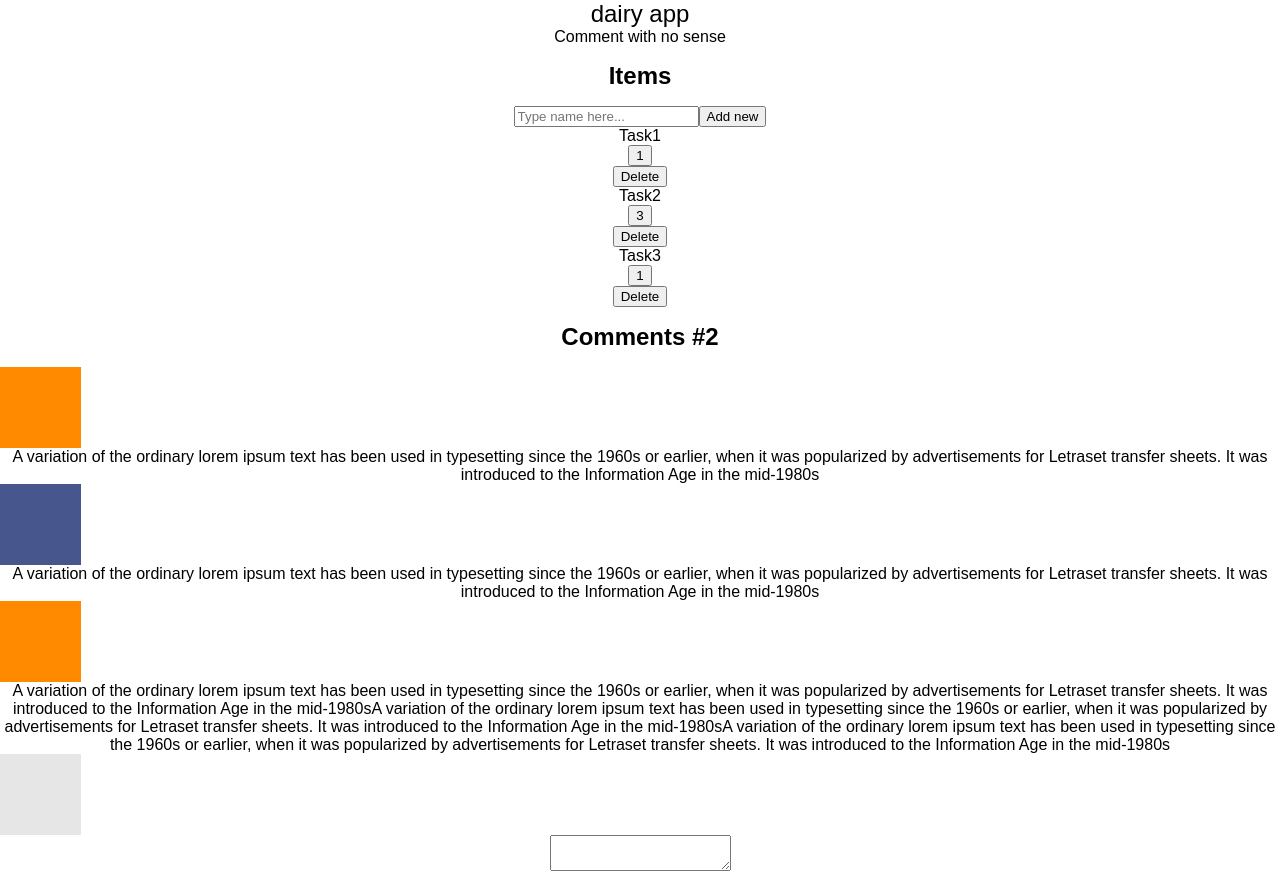
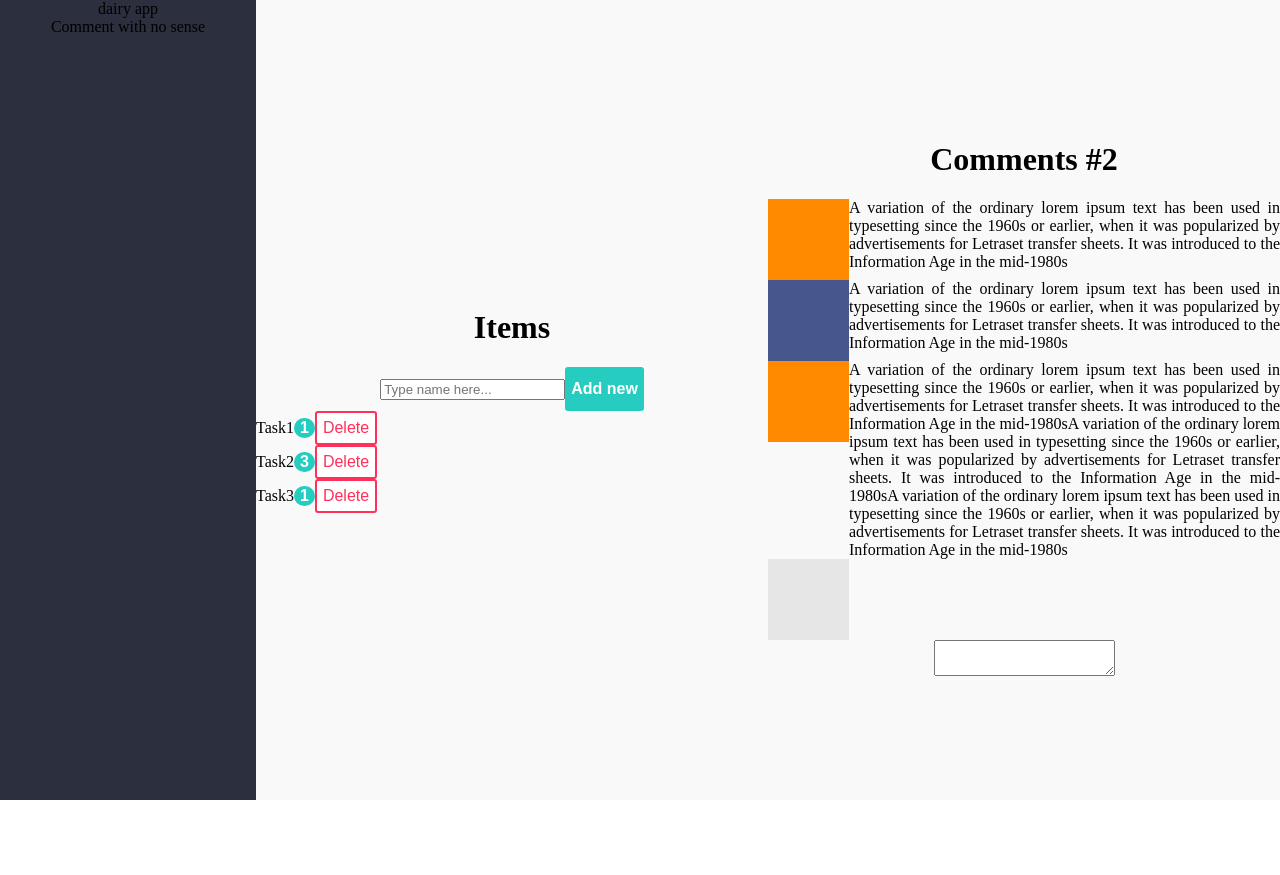
Before and after one commit to mudovytskyi/dairy-app.github.io, a React (Create React App) app: page / in a window 1280 px wide. After the commit the page ends 800 px from the top, so only its background shows below. Built offline with nearby package versions, Linux system fonts and the light colour scheme.

Commit message:
styling UI

```diff
--- /dev/null
+++ b/src/components/App.1.css
@@ -0,0 +1,126 @@
+.root {
+  width: 100%;
+  display: inline;
+  margin: auto;
+}
+.App {
+  text-align: center;
+  font-family: "OpenSans";
+  background-color: #f9f9f9;
+  display: inline;
+  /* width: 100%; */
+}
+
+.App-title {
+  font-size: 2.25em;
+  text-transform: uppercase;
+  color: #ffffff;
+  background-color: inherit;
+  font-weight: 300;
+}
+
+.App-slogan {
+  font-size: 1.5em;
+  color: #808080;
+  background-color: inherit;
+}
+
+.DiaryCover {
+  float: left;
+  background-color: #2b2f3e;
+  /* width: 23%; */
+  height: 100%;
+  display: inline;
+}
+
+.DiaryContent {
+  float: right;
+  background-color: #2b2f3e;
+  /* width: 77%; */
+  height: 100%;
+  /* overflow: auto; */
+  display: inline;
+}
+
+/* .Diary */
+/* .App-logo {
+  animation: App-logo-spin infinite 20s linear;
+  height: 80px;
+} */
+
+.App-header {
+  background-color: #222;
+  height: 150px;
+  padding: 20px;
+  color: white;
+}
+/*
+.App-intro {
+  font-size: large;
+} */
+
+
+/*
+
+Tasks
+
+*/
+
+input[type="button"] , input[type="submit"] {
+  background-color: #27ccc0;
+  color: #ffffff;
+  border: none;
+  border-radius: 3px;
+  text-align: center;
+  margin:0;
+  font-weight: 600;
+  font-size: 1em;
+  height: 3.75em;
+}
+
+.num-comments input[type="button"] {
+  border-radius: 10px;
+  height: 2em;
+}
+
+.delete-btn input[type="button"] {
+  background-color: #ffffff;
+  color: #ff305a;
+
+  height: 3.125em;
+  font-weight: 400;
+  border: 2px solid #ff305a
+}
+.TaskList {
+  overflow: scroll;
+}
+
+.TaskRecord {
+  width: 100%;
+  margin: auto;
+  display: inline;
+  overflow: auto;
+}
+
+.CommentList {
+  overflow: scroll;
+}
+
+.placeholder-icon {
+  width: 81px;
+  height: 81px;
+  background-color: #e6e6e6;
+}
+
+.CommentRecord:nth-child(odd) .placeholder-icon {
+  background-color: #ff8a00;
+}
+
+.CommentRecord:nth-child(even) .placeholder-icon{
+  background-color: #47568c;
+}
+/*
+@keyframes App-logo-spin {
+  from { transform: rotate(0deg); }
+  to { transform: rotate(360deg); }
+} */
--- a/src/components/App.css
+++ b/src/components/App.css
@@ -1,28 +1,132 @@
+html, body {
+  /* width: 100%;
+  display: inline;
+  margin: auto; */
+  font-family: "OpenSans";
+  display: flex;
+  height: 100%;
+  width: 100%;
+}
+
 .App {
   text-align: center;
+  background-color: #f9f9f9;
+  height: 100%;
+  width: 100%;
+  margin: auto;
+  align-content: space-around;
+  /* display: inline-flex; */
+}
+/*
+.App-title {
+  font-size: 2.25em;
+  text-transform: uppercase;
+  color: #ffffff;
+  background-color: inherit;
+  font-weight: 300;
 }
 
-.App-logo {
-  animation: App-logo-spin infinite 20s linear;
-  height: 80px;
+.App-slogan {
+  font-size: 1.5em;
+  color: #808080;
+  background-color: inherit;
+}
+*/
+.DairyCover {
+  float: left;
+  background-color: #2b2f3e;
+  width: 20%;
+  height: 100%;
 }
 
-.App-header {
-  background-color: #222;
-  height: 150px;
-  padding: 20px;
-  color: white;
+.DairyContent {
+  float: right;
+  background-color: #f9f9f9;
+  display: flex;
+  width: 80%;
+  height: 100%;
+
+  /* border: 3px solid #333; */
 }
 
-.App-title {
-  font-size: 1.5em;
+.TaskListView {
+  width: 100%;
+  align-content: center;
+}
+.AddTaskBar , .AddTaskBar form {
+  width: 100%;
+
+}
+.TaskList {
+ width: 100%;
+ /* margin: auto; */
+ overflow: scroll;
+ scroll-behavior: auto;
 }
 
-.App-intro {
-  font-size: large;
+.TaskRecord {
+  border: 2px solid #000 top;
+  width: 100%;
+  display: flex;
+  /* width: inherit; */
+  /* flex-wrap: wrap; */
+  align-items: center;
 }
+    .task-name {
+      /* width: 70%; */
+      text-align: left;
+    }
 
 
+    input[type="button"] , input[type="submit"] {
+      background-color: #27ccc0;
+      color: #ffffff;
+      border: none;
+      border-radius: 3px;
+      text-align: center;
+      margin:0;
+      font-weight: 600;
+      font-size: 1em;
+      height: 2.75em;
+    }
+
+    .num-comments input[type="button"] {
+      border-radius: 10px;
+      height: 1.2em;
+      float: left;
+    }
+
+    .delete-btn input[type="button"] {
+      background-color: #ffffff;
+      color: #ff305a;
+      float: right;
+      height: 2.125em;
+      font-weight: 400;
+      border: 2px solid #ff305a
+    }
+.CommentListView {
+  width: 100%;
+  align-content: center;
+}
+.CommentList {
+  width: 100%;
+  overflow: scroll;
+  scroll-behavior: auto;
+
+}
+.CommentRecord {
+  width: 100%;
+  display: flex;
+  align-self: auto;
+  align-items: flex-start;
+  align-content: space-between;
+
+}
+.comment-name {
+  display: block;
+  width: 100%;
+  text-align: justify;
+}
 
 .placeholder-icon {
   width: 81px;
@@ -37,6 +141,83 @@
 .CommentRecord:nth-child(even) .placeholder-icon{
   background-color: #47568c;
 }
+/* .Diary */
+/* .App-logo {
+  animation: App-logo-spin infinite 20s linear;
+  height: 80px;
+} */
+
+/* .App-header {
+  background-color: #222;
+  height: 150px;
+  padding: 20px;
+  color: white;
+} */
+/*
+.App-intro {
+  font-size: large;
+} */
+
+
+/*
+
+Tasks
+
+*/
+
+/* input[type="button"] , input[type="submit"] {
+  background-color: #27ccc0;
+  color: #ffffff;
+  border: none;
+  border-radius: 3px;
+  text-align: center;
+  margin:0;
+  font-weight: 600;
+  font-size: 1em;
+  height: 3.75em;
+}
+
+.num-comments input[type="button"] {
+  border-radius: 10px;
+  height: 2em;
+}
+
+.delete-btn input[type="button"] {
+  background-color: #ffffff;
+  color: #ff305a;
+
+  height: 3.125em;
+  font-weight: 400;
+  border: 2px solid #ff305a
+}
+.TaskList {
+  overflow: scroll;
+}
+
+.TaskRecord {
+  width: 100%;
+  margin: auto;
+  display: inline;
+  overflow: auto;
+}
+
+.CommentList {
+  overflow: scroll;
+}
+
+.placeholder-icon {
+  width: 81px;
+  height: 81px;
+  background-color: #e6e6e6;
+}
+
+.CommentRecord:nth-child(odd) .placeholder-icon {
+  background-color: #ff8a00;
+}
+
+.CommentRecord:nth-child(even) .placeholder-icon{
+  background-color: #47568c;
+} */
 /*
 @keyframes App-logo-spin {
   from { transform: rotate(0deg); }
--- a/src/components/DairyContent.js
+++ b/src/components/DairyContent.js
@@ -5,7 +5,7 @@ import CommentListView from './comment/CommentListView';
 class DairyContent extends Component {
     render () {
         return (
-            <div>
+            <div className="DairyContent">
              <TaskListView tasks={this.props.tasks}/>
              <CommentListView comments={this.props.comments}
              taskID={this.props.currentTaskID}/>
--- a/src/components/DairyCover.js
+++ b/src/components/DairyCover.js
@@ -4,7 +4,7 @@ import  React, { Component } from 'react';
 class DairyCover extends Component {
     render () {
         return (
-            <div>
+            <div className="DairyCover">
                 <div className="App-title">
                 dairy app
                 </div>
--- a/src/components/comment/AddCommentBar.js
+++ b/src/components/comment/AddCommentBar.js
@@ -6,6 +6,7 @@ class AddCommentBar extends Component {
 
     handleKeyPress = (event) => {
         event.preventDefault();
+
 
         if (event.ctrlKey && event.keyCode == 13) {
             let newCommentValue = this.refs.newCommentTA.value;
--- a/src/components/comment/CommentListView.js
+++ b/src/components/comment/CommentListView.js
@@ -27,7 +27,7 @@ class CommentListView extends Component {
 
     render () {
         return (
-            <div>
+            <div className="CommentListView">
             <h1 className="App-title">Comments #{this.props.taskID}</h1>
             <CommentList items={this.props.comments}/>
             <AddCommentBar addComment={this.addComment}/>
--- a/src/components/comment/CommentRecord.js
+++ b/src/components/comment/CommentRecord.js
@@ -7,7 +7,7 @@ class CommentRecord extends Component {
             <div className="CommentRecord">
             <CommentIcon />
             <div className="comment-name">
-                {this.props.value}
+                <span>{this.props.value}</span>
             </div>
         </div>
         );
--- a/src/components/task/AddTaskBar.js
+++ b/src/components/task/AddTaskBar.js
@@ -7,9 +7,9 @@ class AddTaskBar extends Component {
         // console.log('test');
         // console.log(this.refs.newNameInput.value);
         // read the value that the user types
-        let newNameValue = this.refs.newNameInput.value;
-        if (newNameValue) {
-            this.props.addTask(newNameValue);
+        let newTaskValue = this.refs.newTaskInput.value;
+        if (newTaskValue) {
+            this.props.addTask(newTaskValue);
             this.refs.newTaskInput.value = '';
         }
     }
--- a/src/components/task/TaskListView.js
+++ b/src/components/task/TaskListView.js
@@ -26,7 +26,7 @@ class TaskListView extends Component {
     render () {
         console.log(this.props.tasks)
         return (
-            <div>
+            <div className="TaskListView">
             <h1 className="App-title">Items</h1>
             <AddTaskBar addTask={this.addTask}/>
             <TaskList items={this.props.tasks}/>
--- a/src/components/task/TaskRecord.js
+++ b/src/components/task/TaskRecord.js
@@ -11,7 +11,7 @@ class TaskRecord extends Component {
         return (
             <div className="TaskRecord">
                 <div className="task-name">
-                    {this.props.name}
+                    <span>{this.props.name}</span>
                 </div>
                 <div className="num-comments">
                     <input type="button" value={this.props.comments.length}/>
```
